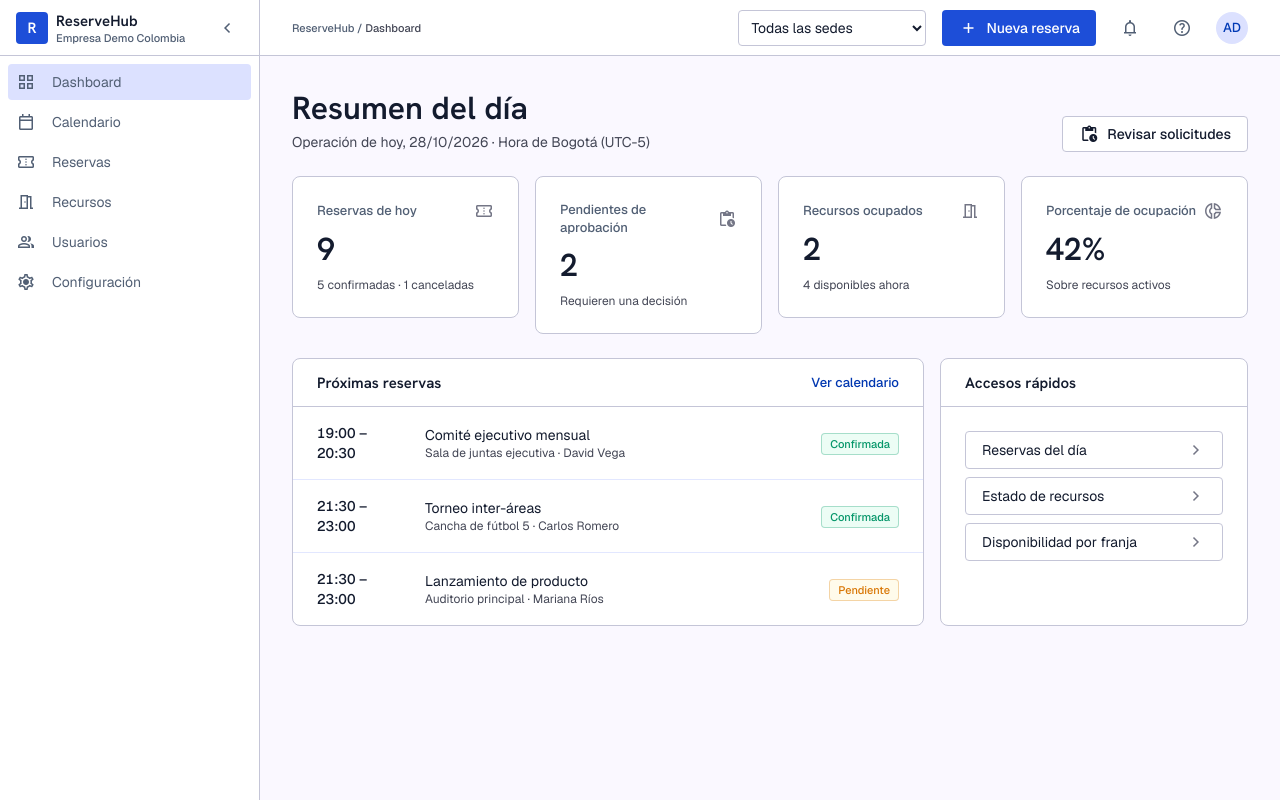
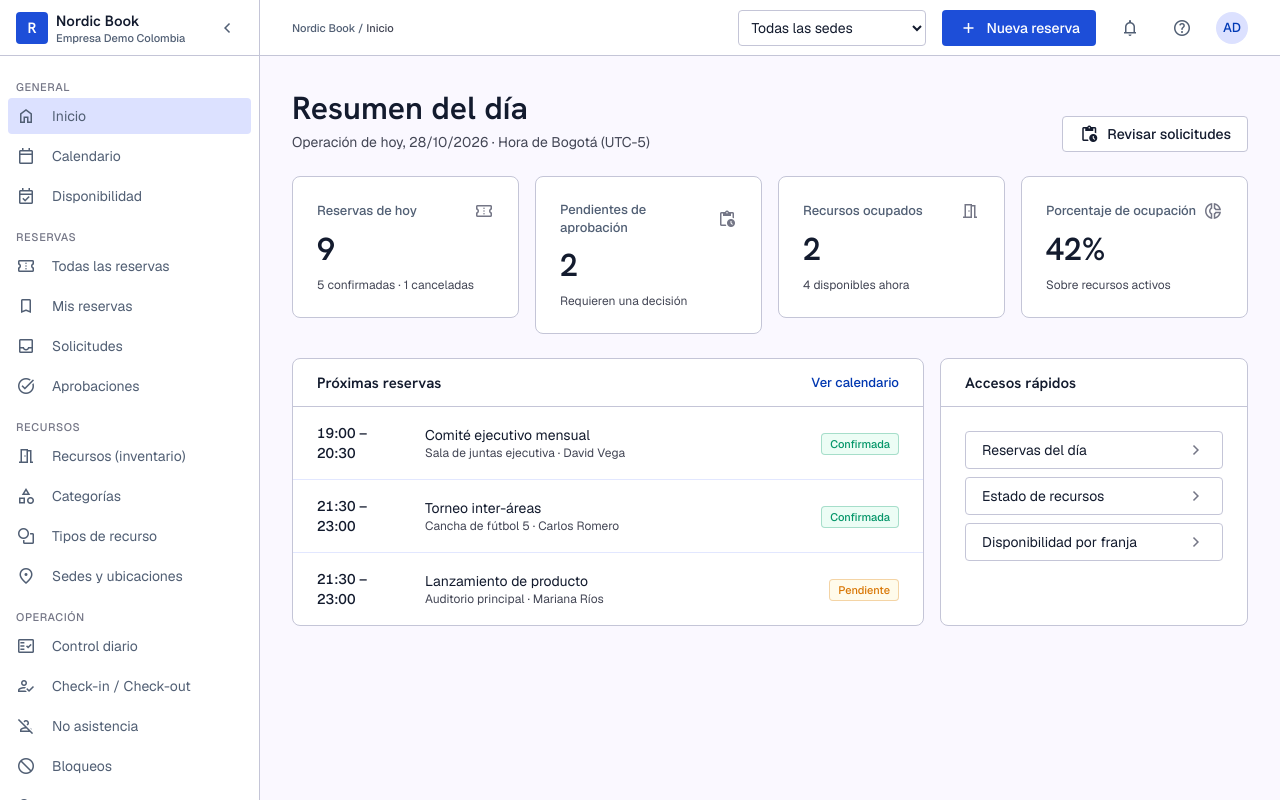
Before and after one commit to carlos98dan/sar, an Angular app: page /login in a window 1280 px wide. Both pictures are taken after typing "name@example.com", "Sample123" into the empty fields and a click on the button "Iniciar sesión". Built offline with nearby package versions, Linux system fonts and the light colour scheme.

Commit message:
feat: ajuste de modulos dinamicos

```diff
--- a/src/app/app.routes.ts
+++ b/src/app/app.routes.ts
@@ -1,7 +1,21 @@
+import { Type } from '@angular/core';
 import { Routes } from '@angular/router';
 
 import { AppShell } from './components/layout/app-shell/app-shell';
+import { NAV_ITEMS } from './components/layout/sidebar/navigation';
 import { authGuard } from './core/guards/auth.guard';
+
+/** Pantallas ya implementadas. Las rutas del menú sin entrada aquí usan ModulePending. */
+const IMPLEMENTED: Record<string, () => Promise<Type<unknown>>> = {
+  '': () => import('./pages/dashboard/dashboard').then((m) => m.Dashboard),
+  calendario: () => import('./pages/calendar/calendar').then((m) => m.Calendar),
+  reservas: () => import('./pages/reservations/reservations').then((m) => m.Reservations),
+  recursos: () => import('./pages/resources/resources').then((m) => m.Resources),
+  organizacion: () => import('./pages/settings/settings').then((m) => m.Settings),
+  usuarios: () => import('./pages/users/users').then((m) => m.Users),
+};
+
+const loadPending = () => import('./pages/module-pending/module-pending').then((m) => m.ModulePending);
 
 export const routes: Routes = [
   {
@@ -18,36 +32,11 @@ export const routes: Routes = [
     component: AppShell,
     canActivate: [authGuard],
     children: [
-      {
-        path: '',
-        data: { title: 'Dashboard' },
-        loadComponent: () => import('./pages/dashboard/dashboard').then((m) => m.Dashboard),
-      },
-      {
-        path: 'calendario',
-        data: { title: 'Calendario' },
-        loadComponent: () => import('./pages/calendar/calendar').then((m) => m.Calendar),
-      },
-      {
-        path: 'reservas',
-        data: { title: 'Reservas' },
-        loadComponent: () => import('./pages/reservations/reservations').then((m) => m.Reservations),
-      },
-      {
-        path: 'recursos',
-        data: { title: 'Recursos' },
-        loadComponent: () => import('./pages/resources/resources').then((m) => m.Resources),
-      },
-      {
-        path: 'usuarios',
-        data: { title: 'Usuarios' },
-        loadComponent: () => import('./pages/users/users').then((m) => m.Users),
-      },
-      {
-        path: 'configuracion',
-        data: { title: 'Configuración' },
-        loadComponent: () => import('./pages/settings/settings').then((m) => m.Settings),
-      },
+      ...NAV_ITEMS.map((item) => ({
+        path: item.path,
+        data: { title: item.label },
+        loadComponent: IMPLEMENTED[item.path] ?? loadPending,
+      })),
     ],
   },
   { path: '**', redirectTo: '' },
--- a/src/app/components/layout/app-shell/app-shell.ts
+++ b/src/app/components/layout/app-shell/app-shell.ts
@@ -29,7 +29,7 @@ export class AppShell {
   /** Toma el `data.title` de la ruta más profunda que lo defina. */
   private currentTitle(): string {
     let route: ActivatedRouteSnapshot | null = this.router.routerState.snapshot.root;
-    let title = 'ReserveHub';
+    let title = 'Nordic Book';
     while (route) {
       title = route.data['title'] ?? title;
       route = route.firstChild;
--- /dev/null
+++ b/src/app/components/layout/sidebar/navigation.ts
@@ -0,0 +1,67 @@
+export type NavGroupId =
+  | 'general'
+  | 'reservas'
+  | 'recursos'
+  | 'operacion'
+  | 'administracion'
+  | 'analisis';
+
+export interface NavGroup {
+  id: NavGroupId;
+  label: string;
+}
+
+export interface NavItem {
+  path: string;
+  label: string;
+  icon: string;
+  group: NavGroupId;
+}
+
+/** Orden y agrupación del menú. Cada ruta se genera a partir de esta lista en app.routes.ts. */
+export const NAV_GROUPS: NavGroup[] = [
+  { id: 'general', label: 'General' },
+  { id: 'reservas', label: 'Reservas' },
+  { id: 'recursos', label: 'Recursos' },
+  { id: 'operacion', label: 'Operación' },
+  { id: 'administracion', label: 'Administración' },
+  { id: 'analisis', label: 'Análisis' },
+];
+
+export const NAV_ITEMS: NavItem[] = [
+  { path: '', label: 'Inicio', icon: 'home', group: 'general' },
+  { path: 'calendario', label: 'Calendario', icon: 'calendar_today', group: 'general' },
+  { path: 'disponibilidad', label: 'Disponibilidad', icon: 'event_available', group: 'general' },
+
+  { path: 'reservas', label: 'Todas las reservas', icon: 'confirmation_number', group: 'reservas' },
+  { path: 'mis-reservas', label: 'Mis reservas', icon: 'bookmark', group: 'reservas' },
+  { path: 'solicitudes', label: 'Solicitudes', icon: 'inbox', group: 'reservas' },
+  { path: 'aprobaciones', label: 'Aprobaciones', icon: 'task_alt', group: 'reservas' },
+
+  { path: 'recursos', label: 'Recursos (inventario)', icon: 'meeting_room', group: 'recursos' },
+  { path: 'categorias', label: 'Categorías', icon: 'category', group: 'recursos' },
+  { path: 'tipos-recurso', label: 'Tipos de recurso', icon: 'shapes', group: 'recursos' },
+  { path: 'sedes', label: 'Sedes y ubicaciones', icon: 'location_on', group: 'recursos' },
+
+  { path: 'control-diario', label: 'Control diario', icon: 'fact_check', group: 'operacion' },
+  { path: 'check-in-out', label: 'Check-in / Check-out', icon: 'how_to_reg', group: 'operacion' },
+  { path: 'no-asistencia', label: 'No asistencia', icon: 'person_off', group: 'operacion' },
+  { path: 'bloqueos', label: 'Bloqueos', icon: 'block', group: 'operacion' },
+  { path: 'mantenimiento', label: 'Mantenimiento', icon: 'build', group: 'operacion' },
+  { path: 'incidencias', label: 'Incidencias', icon: 'report', group: 'operacion' },
+
+  { path: 'horarios', label: 'Horarios', icon: 'schedule', group: 'administracion' },
+  { path: 'festivos', label: 'Festivos y excepciones', icon: 'event_busy', group: 'administracion' },
+  { path: 'reglas', label: 'Reglas de reserva', icon: 'rule', group: 'administracion' },
+  { path: 'politicas-cancelacion', label: 'Políticas de cancelación', icon: 'policy', group: 'administracion' },
+  { path: 'flujos-aprobacion', label: 'Flujos de aprobación', icon: 'account_tree', group: 'administracion' },
+  { path: 'campos-dinamicos', label: 'Campos dinámicos', icon: 'dynamic_form', group: 'administracion' },
+  { path: 'organizacion', label: 'Organización', icon: 'apartment', group: 'administracion' },
+  { path: 'usuarios', label: 'Usuarios', icon: 'group', group: 'administracion' },
+  { path: 'roles', label: 'Roles y permisos', icon: 'admin_panel_settings', group: 'administracion' },
+  { path: 'notificaciones', label: 'Notificaciones', icon: 'notifications', group: 'administracion' },
+  { path: 'parametros', label: 'Parámetros generales', icon: 'tune', group: 'administracion' },
+
+  { path: 'reportes', label: 'Reportes y BI', icon: 'analytics', group: 'analisis' },
+  { path: 'auditoria', label: 'Auditoría', icon: 'history', group: 'analisis' },
+];
--- a/src/app/components/layout/sidebar/sidebar.html
+++ b/src/app/components/layout/sidebar/sidebar.html
@@ -1,9 +1,9 @@
 <aside [class]="asideClasses()" aria-label="Navegación principal">
-  <div class="flex h-14 items-center gap-space-sm border-b border-outline-variant px-space-md">
+  <div class="flex h-14 shrink-0 items-center gap-space-sm border-b border-outline-variant px-space-md">
     <span class="flex h-8 w-8 shrink-0 items-center justify-center rounded bg-primary-container font-headline text-headline-sm text-on-primary" aria-hidden="true">R</span>
     @if (!collapsed()) {
       <div class="min-w-0 flex-1">
-        <p class="font-headline text-headline-sm text-on-surface">ReserveHub</p>
+        <p class="font-headline text-headline-sm text-on-surface">Nordic Book</p>
         @if (organization(); as state) {
           @if (state.status === 'ready') {
             <p class="truncate text-label-sm text-secondary">{{ state.data.name }}</p>
@@ -21,8 +21,17 @@
     </button>
   </div>
 
-  <nav class="flex-1 space-y-space-xs overflow-y-auto p-space-sm">
-    @for (item of items; track item.path) {
+  <nav class="flex-1 overflow-y-auto p-space-sm">
+    @for (section of sections; track section.id) {
+      @if (collapsed()) {
+        <div class="mx-space-sm my-space-sm border-t border-outline-variant" aria-hidden="true"></div>
+      } @else {
+        <p class="px-space-sm pb-space-xs pt-space-md text-label-sm uppercase tracking-wider text-outline">{{ section.label }}</p>
+      }
+
+      <ul class="space-y-space-xs">
+        @for (item of section.items; track item.path) {
+          <li>
             <a
               [routerLink]="item.path"
               routerLinkActive="bg-primary-fixed text-on-primary-fixed-variant"
@@ -37,6 +46,9 @@
                 <span class="truncate">{{ item.label }}</span>
               }
             </a>
+          </li>
+        }
+      </ul>
     }
   </nav>
 </aside>
--- a/src/app/components/layout/sidebar/sidebar.ts
+++ b/src/app/components/layout/sidebar/sidebar.ts
@@ -3,17 +3,12 @@ import { RouterLink, RouterLinkActive } from '@angular/router';
 
 import { OrganizationService } from '../../../core/services/organization.service';
 import { viewStateSignal } from '../../../core/utils/view-state';
+import { NAV_GROUPS, NAV_ITEMS, NavGroup, NavItem } from './navigation';
 
-interface NavItem {
-  label: string;
-  icon: string;
-  path: string;
+interface NavSection extends NavGroup {
+  items: NavItem[];
 }
 
-/**
- * Navegación del wireframe. Los módulos de Solicitudes, Aprobaciones, Operación,
- * Reportes y Administración avanzada se agregarán en sus fases.
- */
 @Component({
   selector: 'app-sidebar',
   // El host ocupa toda la altura del shell para que el <aside> interno se estire hasta abajo.
@@ -29,14 +24,10 @@ export class Sidebar {
 
   readonly organization = viewStateSignal(this.organizationService.getOrganization());
 
-  readonly items: NavItem[] = [
-    { label: 'Dashboard', icon: 'grid_view', path: '/' },
-    { label: 'Calendario', icon: 'calendar_today', path: '/calendario' },
-    { label: 'Reservas', icon: 'confirmation_number', path: '/reservas' },
-    { label: 'Recursos', icon: 'meeting_room', path: '/recursos' },
-    { label: 'Usuarios', icon: 'group', path: '/usuarios' },
-    { label: 'Configuración', icon: 'settings', path: '/configuracion' },
-  ];
+  readonly sections: NavSection[] = NAV_GROUPS.map((group) => ({
+    ...group,
+    items: NAV_ITEMS.filter((item) => item.group === group.id),
+  }));
 
   readonly asideClasses = computed(
     () =>
--- a/src/app/components/layout/topbar/topbar.html
+++ b/src/app/components/layout/topbar/topbar.html
@@ -10,7 +10,7 @@
 
   <div class="flex min-w-0 flex-1 flex-col">
     <nav aria-label="Breadcrumb" class="hidden text-label-sm text-secondary sm:block">
-      ReserveHub / <span class="text-on-surface-variant">{{ title() }}</span>
+      Nordic Book / <span class="text-on-surface-variant">{{ title() }}</span>
     </nav>
     <h2 class="truncate font-headline text-headline-md text-on-surface sm:hidden">{{ title() }}</h2>
   </div>
--- a/src/app/components/ui/state-panel/state-panel.ts
+++ b/src/app/components/ui/state-panel/state-panel.ts
@@ -1,9 +1,10 @@
 import { Component, computed, input } from '@angular/core';
 
-export type StatePanelKind = 'loading' | 'empty' | 'error' | 'denied';
+export type StatePanelKind = 'loading' | 'empty' | 'error' | 'denied' | 'pending';
 
 const STATE_TEXT: Record<StatePanelKind, { icon: string; title: string }> = {
   loading: { icon: 'progress_activity', title: 'Cargando información' },
+  pending: { icon: 'construction', title: 'Módulo en construcción' },
   empty: { icon: 'inbox', title: 'No hay resultados' },
   error: { icon: 'error', title: 'No se pudo completar la acción' },
   denied: { icon: 'lock', title: 'Acceso restringido' },
--- a/src/app/core/services/auth.service.ts
+++ b/src/app/core/services/auth.service.ts
@@ -20,7 +20,7 @@ interface StoredSession {
   expiresAt: number;
 }
 
-const SESSION_KEY = 'reservehub.session';
+const SESSION_KEY = 'nordicbook.session';
 
 @Injectable({ providedIn: 'root' })
 export class AuthService {
--- a/src/app/pages/auth/login/login.html
+++ b/src/app/pages/auth/login/login.html
@@ -3,7 +3,7 @@
     <div class="mb-space-lg flex flex-col items-center gap-space-sm text-center">
       <span class="flex h-10 w-10 items-center justify-center rounded-lg bg-primary-container font-headline text-headline-md text-on-primary" aria-hidden="true">R</span>
       <h1 class="font-headline text-headline-lg text-on-surface">Iniciar sesión</h1>
-      <p class="text-body-md text-on-surface-variant">Accede con tu cuenta corporativa de ReserveHub.</p>
+      <p class="text-body-md text-on-surface-variant">Accede con tu cuenta corporativa de Nordic Book.</p>
     </div>
 
     <div class="rounded-lg border border-outline-variant bg-surface-container-lowest p-space-xl">
--- /dev/null
+++ b/src/app/pages/module-pending/module-pending.html
@@ -0,0 +1,5 @@
+<app-page-header [title]="title" description="Módulo del menú pendiente de implementación." />
+
+<div class="rounded-lg border border-outline-variant bg-surface-container-lowest">
+  <app-state-panel kind="pending" message="Esta pantalla se construirá en una fase posterior del plan de implementación." />
+</div>
--- /dev/null
+++ b/src/app/pages/module-pending/module-pending.ts
@@ -0,0 +1,15 @@
+import { Component, inject } from '@angular/core';
+import { ActivatedRoute } from '@angular/router';
+
+import { PageHeader } from '../../components/ui/page-header/page-header';
+import { StatePanel } from '../../components/ui/state-panel/state-panel';
+
+/** Página provisional para los módulos del menú que aún no tienen pantalla. */
+@Component({
+  selector: 'app-module-pending',
+  imports: [PageHeader, StatePanel],
+  templateUrl: './module-pending.html',
+})
+export class ModulePending {
+  readonly title = inject(ActivatedRoute).snapshot.data['title'] as string;
+}
--- a/src/index.html
+++ b/src/index.html
@@ -2,7 +2,7 @@
 <html lang="es">
 <head>
   <meta charset="utf-8">
-  <title>ReserveHub</title>
+  <title>Nordic Book</title>
   <base href="/">
   <meta name="viewport" content="width=device-width, initial-scale=1">
   <link rel="icon" type="image/x-icon" href="favicon.ico">
```
Lines whose indentation alone changed are shown as unchanged.
